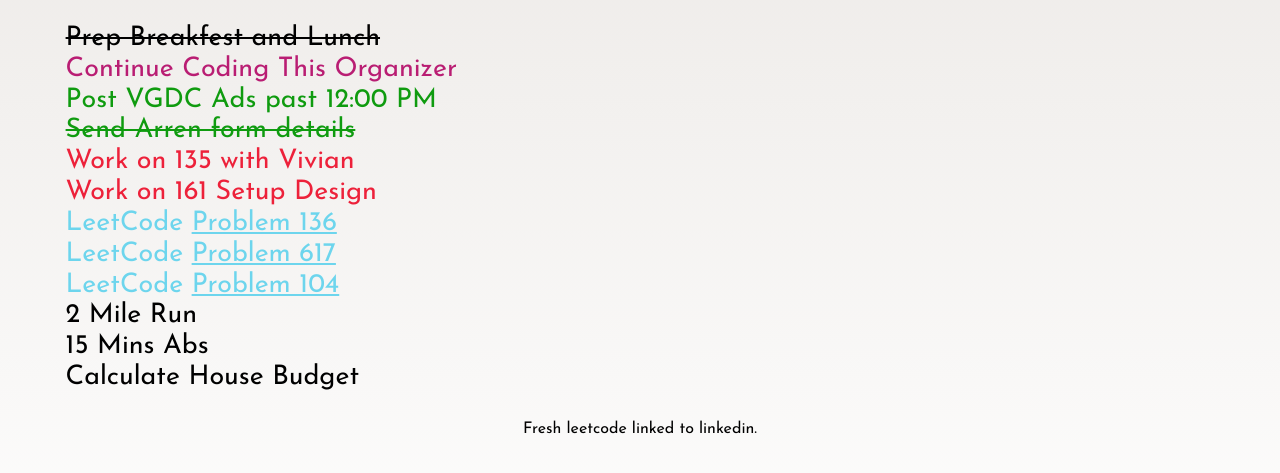
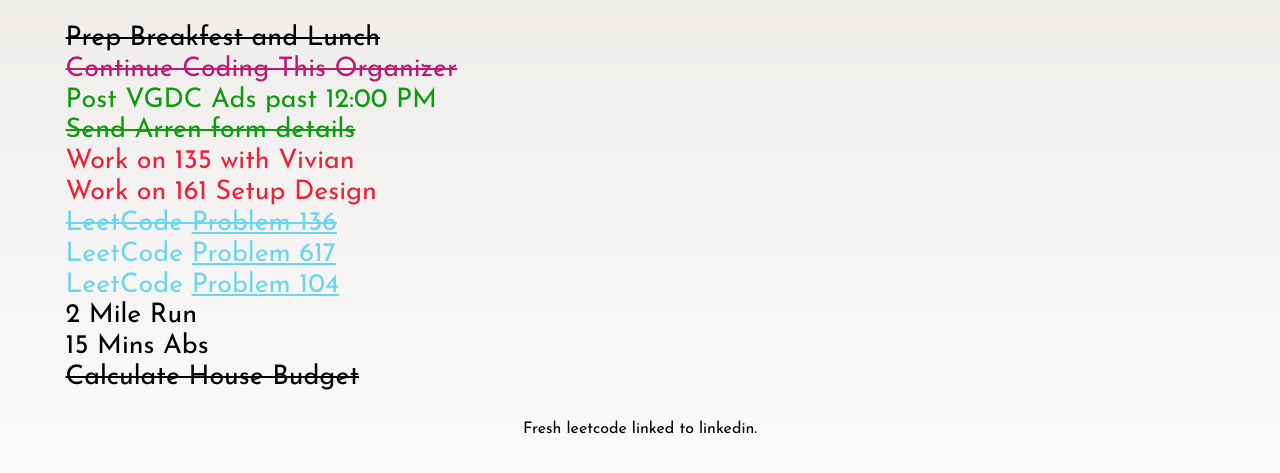
Before and after one commit to justbrentvanzant/myOrganizer, a plain HTML site: page index.html in a window 1280 px wide. Shown: the part 163-636 px from the top of the page. Drawn offline with Linux system fonts and the light colour scheme.

Commit message:
2-18-2020

```diff
--- a/index.html
+++ b/index.html
@@ -12,17 +12,17 @@
 	<p class="subHeading"><span id="today" class="focus" onclick="myFunctionTwo()">Today</span> || <span class="nonFocus" onclick="myFunction()" id="week">Week</span> </p>
 	<ul id="daily" class="viewable">
 		<li class="completed">Prep Breakfest and Lunch</li>
-		<li class="project">Continue Coding This Organizer</li>
+		<li class="project completed">Continue Coding This Organizer</li>
 		<li class="vgdc">Post VGDC Ads past 12:00 PM</li>
 		<li class="vgdc completed">Send Arren form details</li>
 		<li class="school">Work on 135 with Vivian</li>
 		<li class="school">Work on 161 Setup Design</li>
-		<li class="leet">LeetCode <a href="https://leetcode.com/problems/single-number/">Problem 136</a></li>
+		<li class="leet completed">LeetCode <a href="https://leetcode.com/problems/single-number/">Problem 136</a></li>
 		<li class="leet">LeetCode <a href="https://leetcode.com/problems/merge-two-binary-trees/">Problem 617</a></li>
 		<li class="leet">LeetCode <a href="https://leetcode.com/problems/maximum-depth-of-binary-tree/">Problem 104</a></li>
 		<li>2 Mile Run</li>
 		<li>15 Mins Abs</li>
-		<li>Calculate House Budget</li>
+		<li class="completed">Calculate House Budget</li>
 	</ul>
 	<ul id="weekly" class="hidden">
 		<li class="project">Finish Coding Organizer</li>
```
